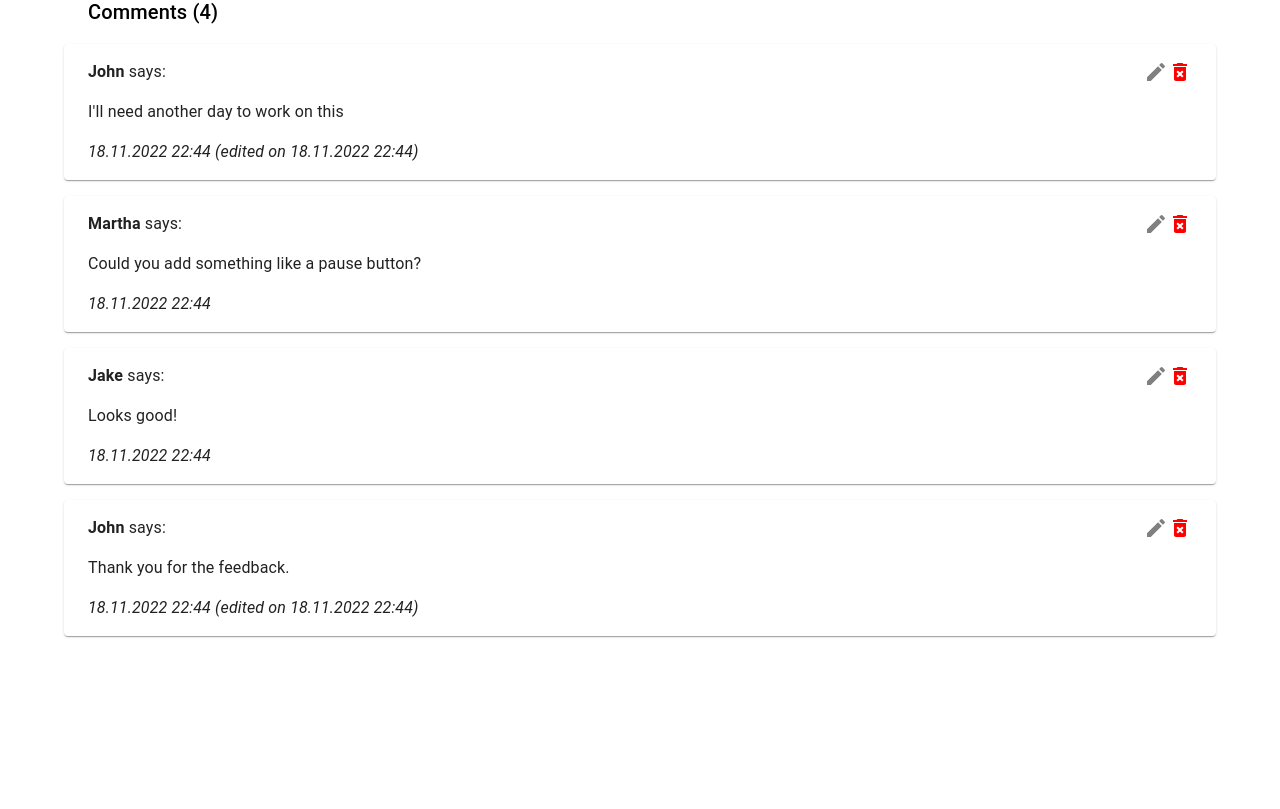
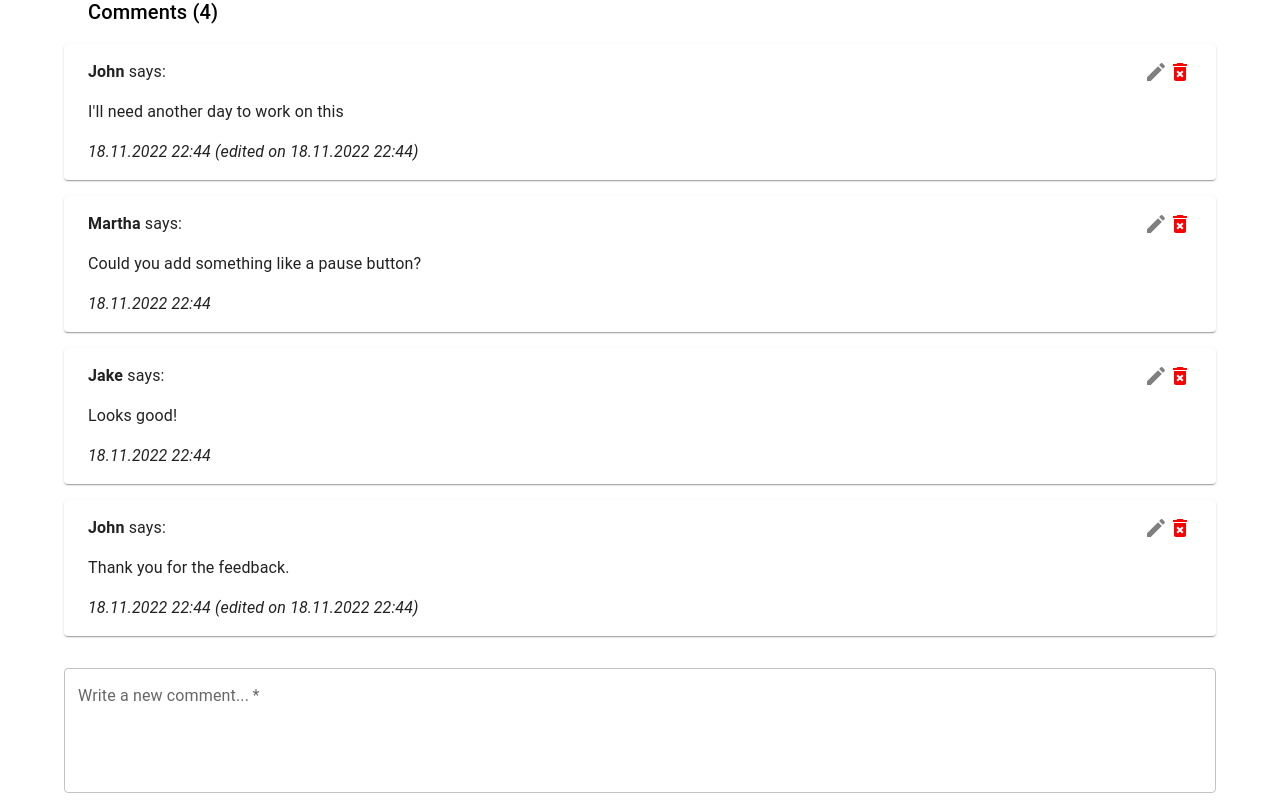
Before and after one commit to Bug-Tracker-Organization/Bug-Tracker-Frontend, a React (Create React App) app: page /issue-detail in a window 1280 px wide. Shown: the part 432-1241 px from the top of the page. Before the commit the page ends 1084 px from the top, so only its background shows below. Built offline with nearby package versions, Linux system fonts and the light colour scheme.

Commit message:
Added new comment message textfield on Issue Detail page

```diff
--- a/src/pages/IssueDetail/IssueDetail.js
+++ b/src/pages/IssueDetail/IssueDetail.js
@@ -43,6 +43,11 @@ export default function IssueDetail(props) {
   const [editCurrentCommentName, setCurrentEditCommentName] = useState('');
   const [editCurrentCommentCreatedDateAndTime, setCurrentEditCommentCreatedDateAndTime] = useState('');
   const [editCurrentCommentEditedDateAndTime, setCurrentEditCommentEditedDateAndTime] = useState('');
+
+  // New comment
+  const [newCommentMessageSubmitClicked, setNewCommentMessageSubmitClicked] = useState(false);
+  const [newCommentMessage, setNewCommentMessage] = useState('');
+  const errorNewCommentMessage = newCommentMessageSubmitClicked && newCommentMessage === '';
   const navigate = useNavigate();
 
   function getStatusColor(status) {
@@ -145,8 +150,6 @@ export default function IssueDetail(props) {
 
         // Edit comment on page
 
-        // Set edited date and time
-
         const editArr = [...comments];
         editArr[editCurrentCommentId] =
           createData(
@@ -162,6 +165,19 @@ export default function IssueDetail(props) {
         setOpenEditCommentModal(false);
     } else {
       setSubmitClicked(true);
+    }
+  }
+
+  function handleOnNewCommentMessageChange(event) {
+    const eventName = event.target.name;
+    const eventValue = event.target.value;
+
+    switch(eventName) {
+      case 'newCommentMessage':
+        setNewCommentMessage(eventValue);
+        break;
+      default:
+        console.log('Could not read eventName: ' + eventName);
     }
   }
 
@@ -349,6 +365,19 @@ export default function IssueDetail(props) {
           </Typography>
         </Toolbar>
         {comments}
+        <TextField
+            required
+            id="outlined-multiline-static"
+            label="Write a new comment..."
+            name="newCommentMessage"
+            fullWidth
+            multiline
+            helperText={errorNewCommentMessage ? "This field is required" : null}
+            error={errorNewCommentMessage}
+            onChange={handleOnNewCommentMessageChange}
+            rows={4}
+            sx={{ marginTop: 2, marginBottom: 2 }}
+          />
       </Container>
     </>
   );
```
